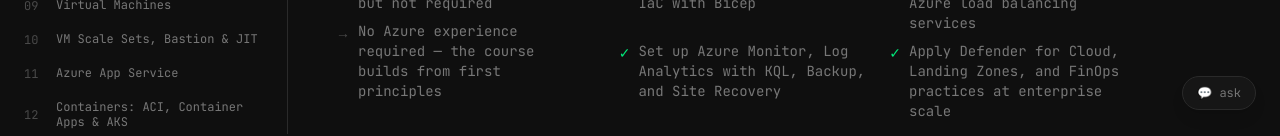
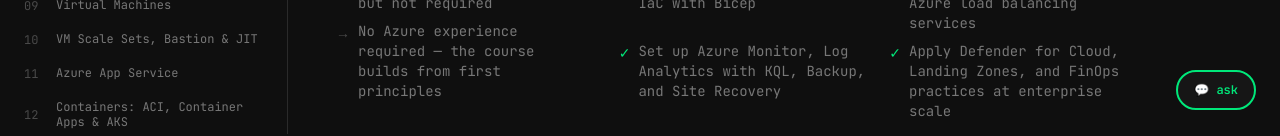
Before and after one commit to MadhurangaWije/devkanishka.space, a Next.js app: page /tutorials/azure-administration in a window 1280 px wide. Shown: the part 666-802 px from the top of the page. Built offline with nearby package versions, Linux system fonts and the light colour scheme.

Commit message:
Make chat button more prominent with attention animation
Green border/text always-on (previously only on hover) plus a periodic
bounce + pulsing glow ring to draw the eye, since a subtle bottom-corner
button was easy to miss. Animation stops for good once the user opens
the widget once.

```diff
--- a/src/components/course/LessonChatWidget.tsx
+++ b/src/components/course/LessonChatWidget.tsx
@@ -14,6 +14,7 @@
 
 export function LessonChatWidget({ courseSlug }: Props) {
   const [open, setOpen] = useState(false);
+  const [hasOpened, setHasOpened] = useState(false);
   const [history, setHistory] = useState<Exchange[]>([]);
   const pathname = usePathname();
   const scrollRef = useRef<HTMLDivElement>(null);
@@ -34,13 +35,37 @@
 
   return (
     <>
-      <button
-        onClick={() => setOpen((v) => !v)}
+      <motion.button
+        onClick={() => {
+          setOpen((v) => !v);
+          setHasOpened(true);
+        }}
         title={open ? 'Close chat' : 'Ask about this guide'}
-        className="fixed bottom-24 right-6 lg:bottom-6 z-50 flex items-center gap-2 px-3.5 py-2 bg-surface border border-site-border rounded-full font-mono text-xs text-text-secondary hover:text-accent hover:border-accent/30 transition-colors shadow-lg"
+        className="fixed bottom-24 right-6 lg:bottom-6 z-50 flex items-center gap-2 px-4 py-2.5 bg-surface border-2 border-accent rounded-full font-mono text-xs font-semibold text-accent shadow-lg shadow-accent/20"
+        animate={
+          !hasOpened
+            ? {
+                y: [0, -10, 0, -5, 0],
+                boxShadow: [
+                  '0 0 0 0 rgba(0, 232, 122, 0.5)',
+                  '0 0 0 8px rgba(0, 232, 122, 0)',
+                  '0 0 0 0 rgba(0, 232, 122, 0)',
+                  '0 0 0 8px rgba(0, 232, 122, 0)',
+                  '0 0 0 0 rgba(0, 232, 122, 0)',
+                ],
+              }
+            : { y: 0 }
+        }
+        transition={
+          !hasOpened
+            ? { duration: 1.4, repeat: Infinity, repeatDelay: 2.2, ease: 'easeInOut' }
+            : { duration: 0.2 }
+        }
+        whileHover={{ scale: 1.06 }}
+        whileTap={{ scale: 0.95 }}
       >
         {open ? '× close' : '💬 ask'}
-      </button>
+      </motion.button>
 
       <AnimatePresence>
         {open && (
```
